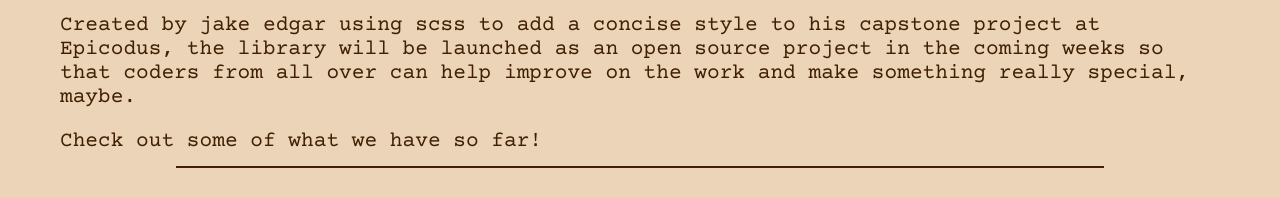
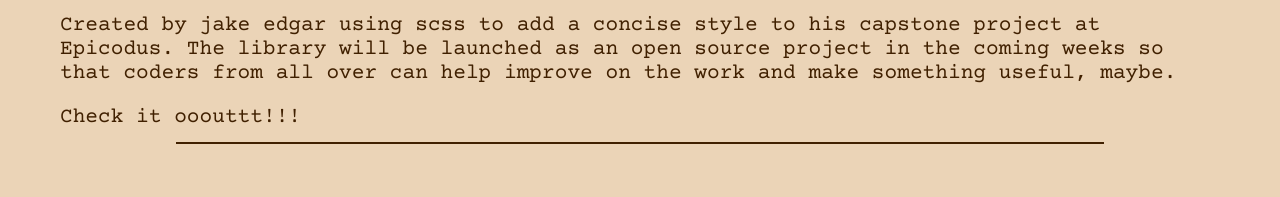
Before and after one commit to jakeedgar/foxingcss, a website: page index.html in a window 1280 px wide. Shown: the part 554-751 px from the top of the page. Drawn offline with nearby package versions, Linux system fonts and the light colour scheme.

Commit message:
update README

```diff
--- a/index.html
+++ b/index.html
@@ -15,11 +15,11 @@
     <hr class="line" />
     <div class="container mt-1 mb-1">
       <p>
-        Created by jake edgar using scss to add a concise style to his capstone project at Epicodus, the library will be launched as an open source project in the coming weeks so that coders from all
-        over can help improve on the work and make something really special, maybe.
+        Created by jake edgar using scss to add a concise style to his capstone project at Epicodus. The library will be launched as an open source project in the coming weeks so that coders from all
+        over can help improve on the work and make something useful, maybe.
       </p>
       <br />
-      <p>Check out some of what we have so far!</p>
+      <p>Check it ooouttt!!!</p>
     </div>
     <div class="container-flex">
       <hr class="line" />
```
Also changed, not shown: README.md, foxing.png (added).
